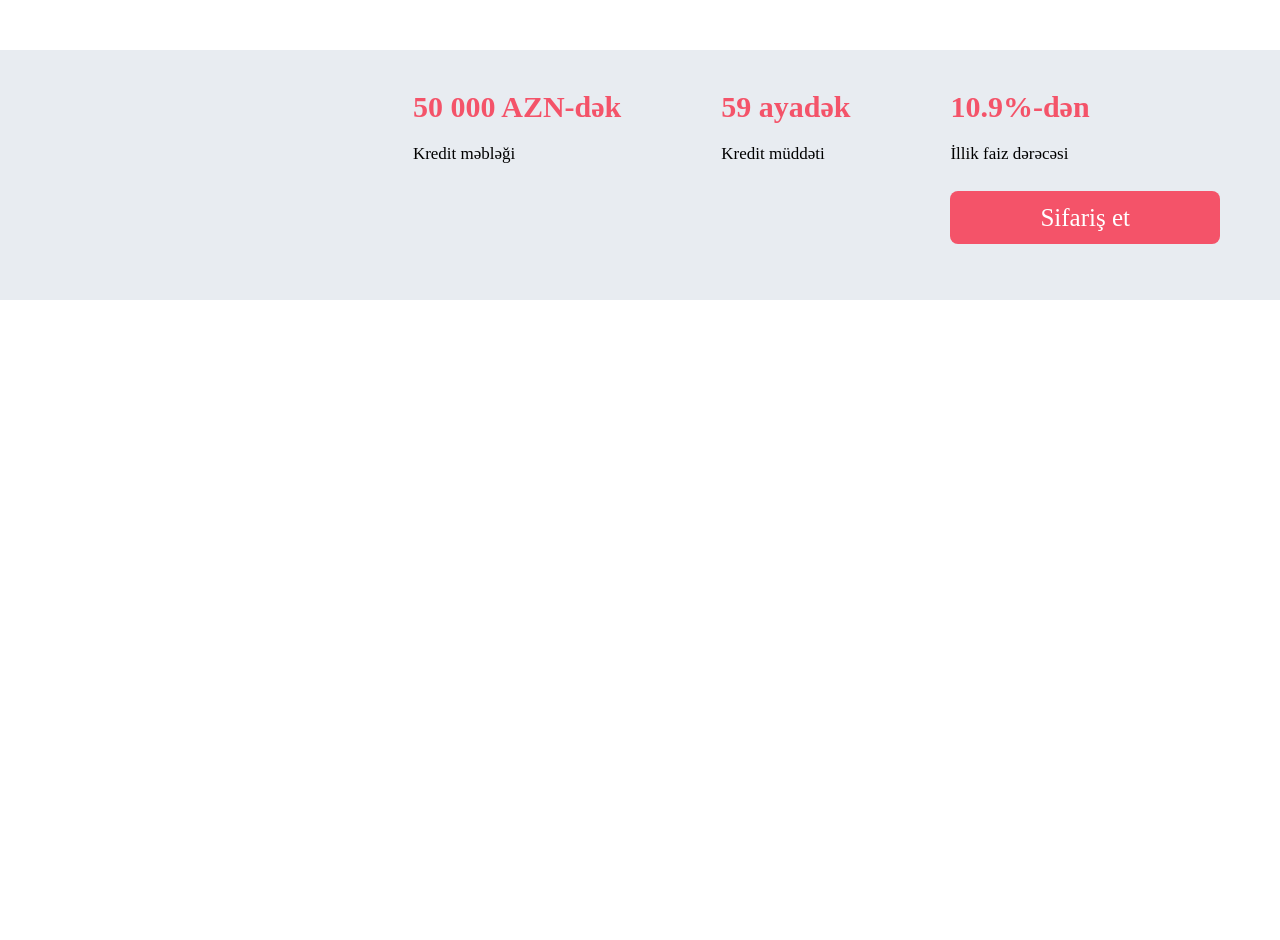
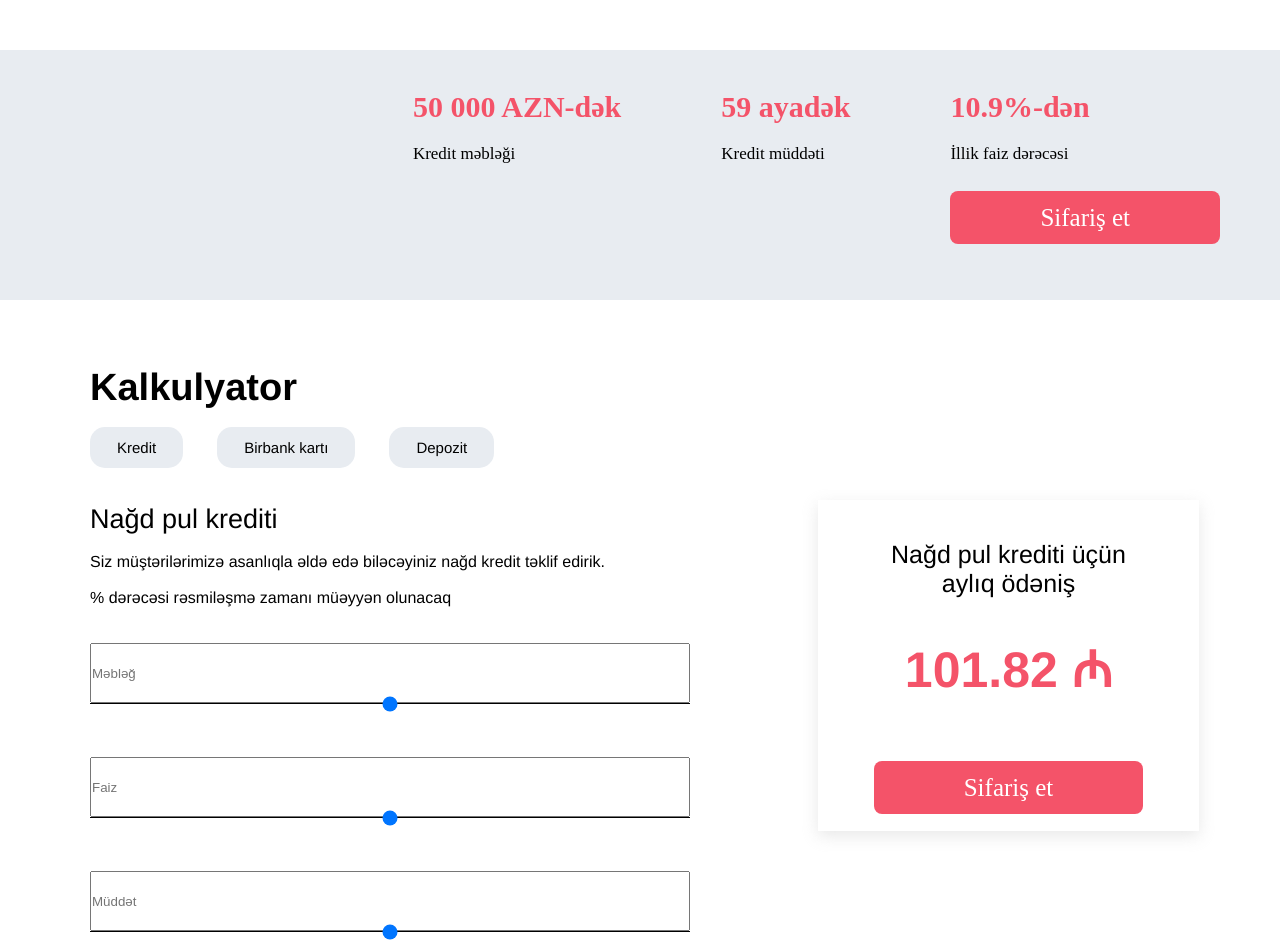
Before and after one commit to nusrat52/f5-kapital, a plain HTML site: page index.html in a window 1280 px wide. Shown: the part 1702-2642 px from the top of the page. Before the commit the page ends 2002 px from the top, so only its background shows below. Drawn offline with Linux system fonts and the light colour scheme.

Commit message:
Add files via upload

```diff
--- a/index.html
+++ b/index.html
@@ -27,15 +27,15 @@
                 <div class="hidsection">
                     <div class="listwrapper">
                    <div class="list1">
-                    <li>Taksit kartlar</li>
-                    <li>Debet kartlar</li>
-                    <li>Hədiyyə kartı</li>
+                    <li>Taksit kartlar</li><br>
+                    <li>Debet kartlar</li><br>
+                    <li>Hədiyyə kartı</li><br>
                     <li>Kartlar üzrə xidmətlər</li>
                 </div>
                 <div class="list2">
-                    <li>Təhlükəsizlik qaydaları</li>
-                    <li>3D secure</li>
-                    <li>Kart sifarişi</li>
+                    <li>Təhlükəsizlik qaydaları</li><br>
+                    <li>3D secure</li><br>
+                    <li>Kart sifarişi</li><br>
                     <li>Birbank kartının eyniləşdirilməsi</li>
                 </div>
                 </div>
@@ -159,6 +159,45 @@
             </div>
         </ul>
     </div>
+                               <!-- Calculator -->
+<div class="calc_container">
+    <div class="range_container"><br><br>
+    <h2>Kalkulyator</h2><br>
+    <div class="calc_btn">
+        <button>Kredit</button>
+        <button>Birbank kartı</button>
+        <button>Depozit</button>
+    </div><br><br>
+    <div class="calc_content">
+        <p1>Nağd pul krediti</p1><br><br>
+        <p>Siz müştərilərimizə asanlıqla əldə edə biləcəyiniz nağd kredit təklif edirik.</p><br>
+        <p>% dərəcəsi rəsmiləşmə zamanı müəyyən olunacaq</p><br><br>
+        </div>
+        <div class="calc_label">
+            <input type="text"id="calctext" placeholder="Məbləğ">
+            <input type="range" id="calc_range"min="0" max="50000">
+<br><br><br><br>
+            <input type="text"id="calctext" placeholder="Faiz">
+            <input type="range" id="calc_range"min="10.9%" max="20%">
+<br><br><br><br>
+            <input type="text"id="calctext" placeholder="Müddət">
+            <input type="range" id="calc_range"min="3ay" max="59ay">
+        </div>
+    </div>
+    <div class="calc_num">
+        <div class="calc_bg">
+        <p>Nağd pul krediti üçün<br> aylıq ödəniş</p><br><br>
+        <span>101.82 ₼</span><br><br><br><br><br>
+        <a href="#"class="section3_btn">Sifariş et</a></li>
+        </div>
+    </div>
+</div>
+                                     <!-- SECTION 4 -->
+   <div class="section4_cont">
+    <div class="section4_cont1">
+
+    </div>
+   </div>
 
 </body>
 </html>
--- a/style.css
+++ b/style.css
@@ -38,30 +38,24 @@
     font-family: sans-serif;
     font-size:20px;
     padding:10px;
-    position:relative;
 }
 
 .container {
-    width:90%;
+    width:100%;
 }
 .wrapper {
     display:flex;
-    font-size:15px;
+    justify-content: space-between;
+    font-size:14px;
     align-items:center;
-    padding-left:5px;
 }
 .navbar ul {
 display:flex;
 list-style: none;
 }
 .navbar ul li {
-    padding-left:30px;
-    margin-left:10px;
+    margin-left:50px;
     cursor: pointer;
-}
-.navbar ul li:hover {
-    color:#f45369;
-    transition: 0.5s;
 }
 .birbank {
     background-color:#f45369;
@@ -69,32 +63,34 @@ list-style: none;
     justify-content: center;
     align-items:center;
     padding:2px 10px;
+    margin-right:70px;
     padding-right:15px;
     border-radius: 20px;
-    margin-left:120px;
     cursor:pointer;
     transition:0.3s ease-in-out;
     border-style: none;
 }
 .birbank:hover {
-    background-color:#c7263b;
+    background-color:#d2273e;
 }
 .birbank span {
     color:white;
 }
 .hidsection {
     justify-content: space-between;
-    position:absolute;
-    top:58px;
+    margin-top:33px;
     right:0px;
     align-items: center;
     background-color:white;
     width:100%;
     height:250px;
     display:none;
+    position:absolute;
 }
 .kartlar:hover ~ .hidsection {
     display:flex;
+    position:absolute;
+    z-index:5;
 }
 .listwrapper {
     display: flex;
@@ -105,6 +101,8 @@ list-style: none;
     font-weight:600px;
     padding-bottom:60px;
     padding-left:20px;
+    margin-top:60px;
+    margin-left:0px;
 }
 .list2 {
     margin-left:30px;
@@ -192,8 +190,8 @@ list-style: none;
     height:450px;
 }
 .banner_logo img {
-    width:460px;
-    height:289px;
+    width:500px;
+    height:329px;
     padding-top:70px;
     padding-left:40px;
     transition:transform,0.5s;
@@ -418,3 +416,87 @@ list-style: none;
     position:absolute;
     margin-bottom:300px;
 }
+.calc_container {
+    display:flex;
+}
+.range_container {
+    width:60%;
+    height:500px;
+    padding-left:90px;
+    padding-top:30px;
+}
+.range_container h2 {
+    font-size: 38px;
+    color:black;
+    font-family: Helvetica;
+}
+.calc_btn button:hover {
+    color:white;
+    background-color:#f45369;
+    transition:0.3s;
+    cursor:pointer;
+}
+.calc_btn button {
+    font-size:15px;
+    padding:12px 27px;
+    text-decoration: none;
+    background-color: #e8ecf1;
+    color:black;
+    font-family:Helvetica;
+    border-style: none;
+    border-radius:15px;
+    margin-right:30px;
+}
+.calc_content {
+    font-family: Helvetica;
+}
+.calc_content p1 {
+    font-size:27px;
+}
+#calctext {
+width:600px;
+height:60px;
+}
+.calc_label {
+    position: relative;
+    border-radius:40%;
+}
+#calc_range {
+    width:600px;
+    height:1px;
+    position:absolute;
+    margin-top:60px;
+    left:0;
+    background:transparent;
+    appearance: none;
+    background-color:black;
+    cursor:pointer;
+}
+.calc_num {
+    width:40%;
+    height:500px;
+}
+.calc_bg {
+    width:381px;
+    height:331px;
+    background-color:white;
+    margin-top:200px;
+    margin-left:50px;
+    text-align: center;
+    padding-top:40px;
+    box-shadow:0 5px 15px hsla(0, 0%, 80%, .45);
+    font-family:Helvetica;
+}
+.calc_bg p {
+    font-weight:200;
+    font-size:25px;
+}
+.calc_bg span {
+    font-size: 50px;
+    color:#f45369;
+    font-weight: 600;
+}
+.calc_label span {
+    width:100%;
+    justify-content: space-between;
+}
```
